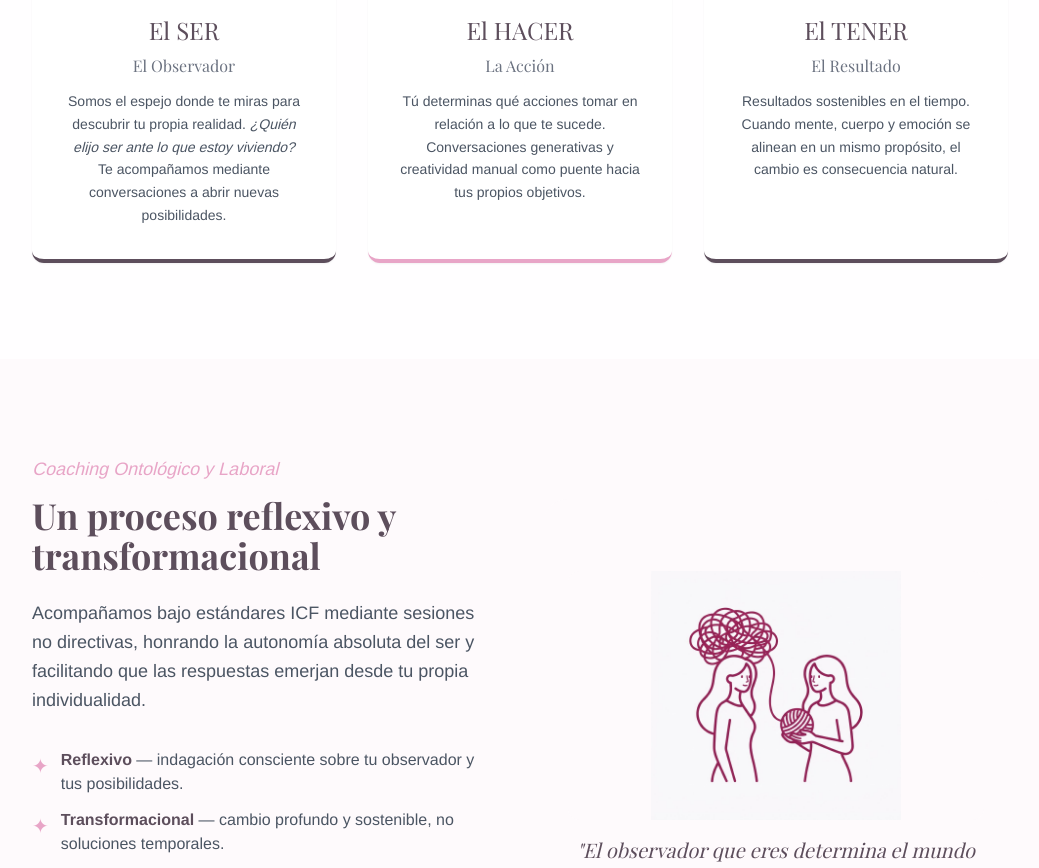
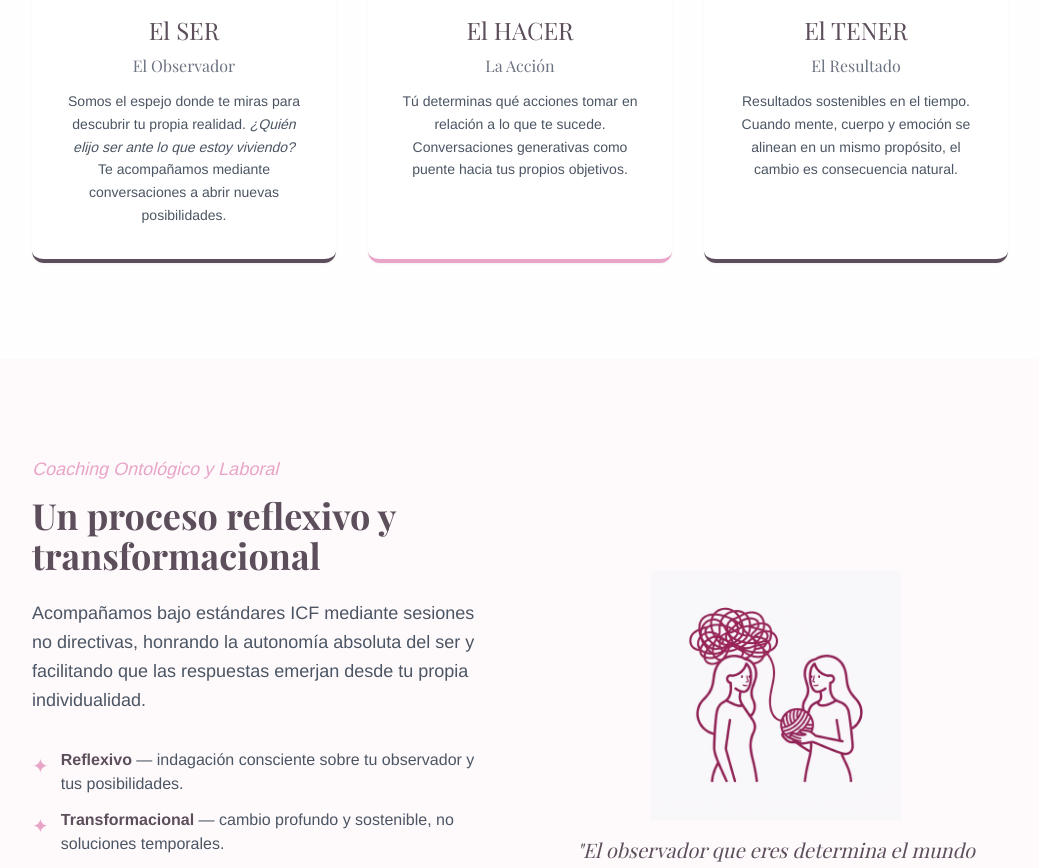
Before and after one commit to Omnix-Solution-Inc/reempoderate, a Next.js app: page / in a window 1280 px wide. Shown: the part 1480-2348 px from the top of the page, without its empty margins (120-1159 px from the left). Built offline with nearby package versions, Linux system fonts and the light colour scheme; no server answers; a web font is replaced by a local one.

Commit message:
fix: quitar 'y creatividad manual' de sección Hacer

```diff
--- a/src/components/landing/ServicesSection.tsx
+++ b/src/components/landing/ServicesSection.tsx
@@ -28,7 +28,7 @@ export function ServicesSection() {
             </div>
             <h3 className="font-playfair text-2xl text-shamrock mb-3">El HACER<br/><span className="text-base text-gray-500 font-normal">La Acción</span></h3>
             <p className="text-gray-600 text-sm leading-relaxed">
-              Tú determinas qué acciones tomar en relación a lo que te sucede. Conversaciones generativas y creatividad manual como puente hacia tus propios objetivos.
+              Tú determinas qué acciones tomar en relación a lo que te sucede. Conversaciones generativas como puente hacia tus propios objetivos.
             </p>
           </div>
 
```
